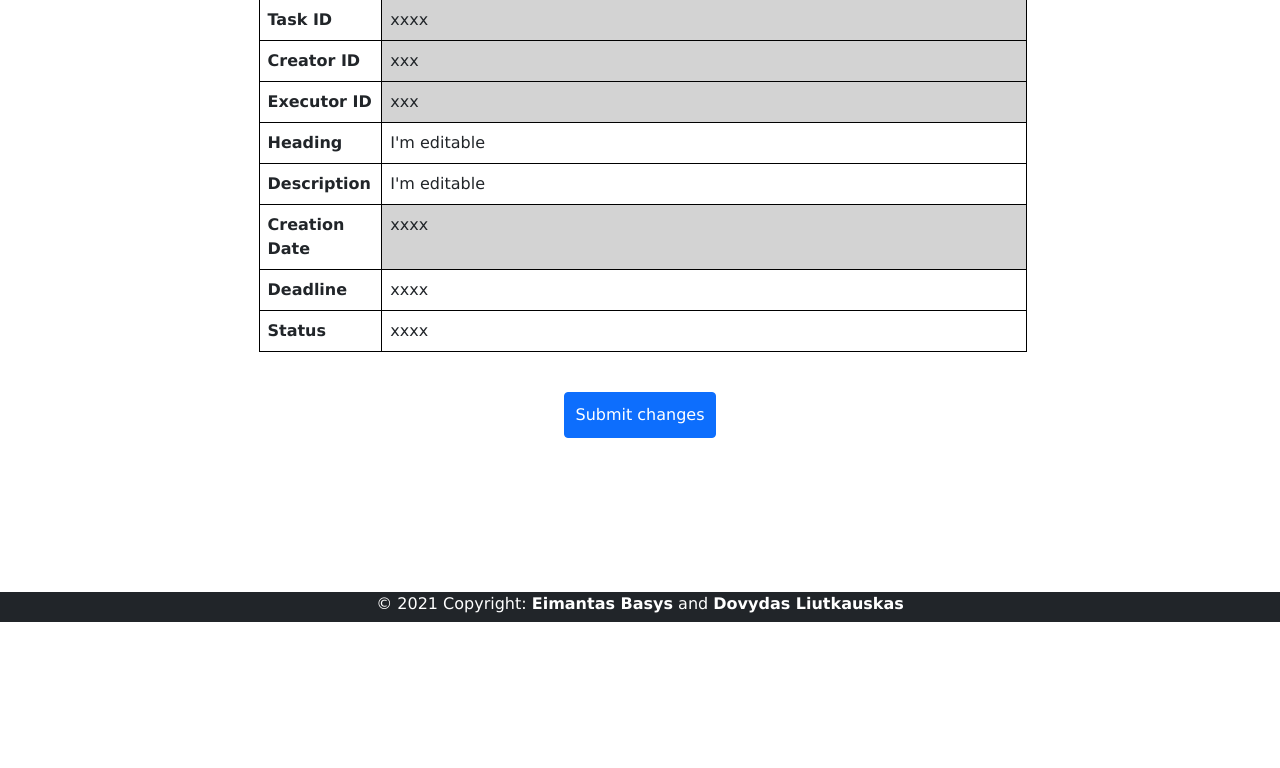
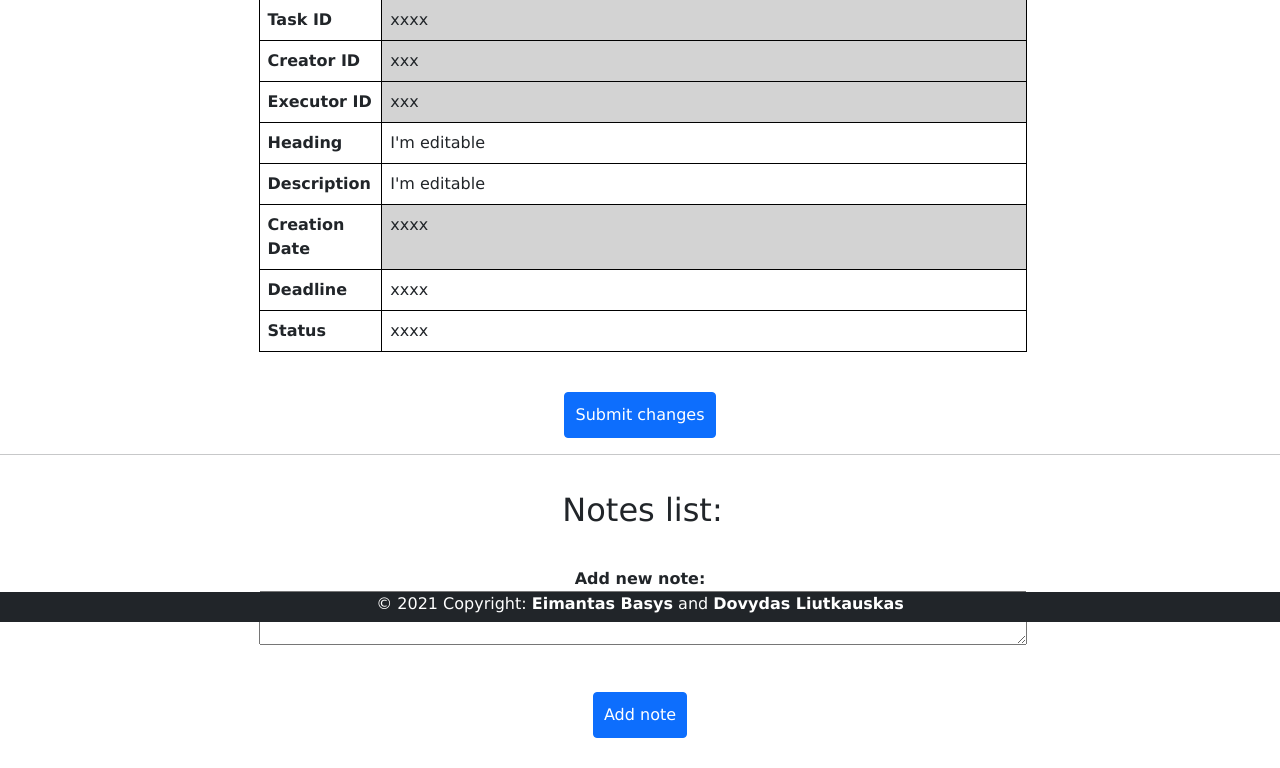
Before and after one commit to Eimantas93/TM, a Flask app: page /edit_task in a window 1280 px wide. Shown: the part 178-946 px from the top of the page. Before the commit the page ends 800 px from the top, so only its background shows below. Run offline with Flask 2, Linux system fonts and the light colour scheme.

Commit message:
Adding notes (not finished)

```diff
--- a/application.py
+++ b/application.py
@@ -10,21 +10,24 @@ app.config['SECRET_KEY'] = 'sessions'
 app.permanent_session_lifetime = timedelta(days=1)
 
 
-@app.route("/")
+@app.route("/", methods=["GET", "POST"])
 def index():
-    if session.get("user_id") is None:
-        return redirect("/login")
+    if request.method == "GET":
+        if session.get("user_id") is None:
+            return redirect("/login")
+        else:
+            # Connecting to DB
+            connection = sqlite3.connect('data.db')
+            db = connection.cursor()
+
+            # Getting data from tasks table, for current user (as creator and executor)
+            db.execute("SELECT * FROM tasks WHERE executor_id = ? OR creator_id = ?", (session["user_id"], session["user_id"],))
+            rows = db.fetchall()
+            # Passing all values to jinja
+            return render_template("index.html", rows=rows)
     else:
-        # Connecting to DB
-        connection = sqlite3.connect('data.db')
-        db = connection.cursor()
-
-        # Getting data from tasks table, for current user (as creator and executor)
-        db.execute("SELECT * FROM tasks WHERE executor_id = ? OR creator_id = ?", (session["user_id"], session["user_id"],))
-        rows = db.fetchall()
-        # Passing all values to jinja
-        return render_template("index.html", rows=rows)
-
+        taskID = request.form.get("taskID")
+        return render_template("edit_task.html", taskID=taskID) # NEED TO FIX THIS
 
 @app.route("/register", methods=["GET", "POST"])
 def register():
--- a/templates/edit_task.html
+++ b/templates/edit_task.html
@@ -43,14 +43,15 @@ Edit task
             <td class="borderr">xxxx</td>
         </tr>
     </table>
-    <div class="button">
     <button type="submit" class="btn btn-primary">Submit changes</button>
-    </div>
-    </form>
+    <hr>
+    <h2 class="pageTitle">Notes list:</h2>
+    <!-- Go through Notes.db list with loop -->
+<label>Add new note:</label>
+<div class="table">
+    <textarea placeholder="Type here..." type="text" name="note" style="width: 100%;"></textarea>
+</div>
+<button type="submit" class="btn btn-primary" style="margin-bottom: 30px;">Add note</button>
+</form>
 </center>
 {% endblock %}
-<table>
-    <tr><td><div contenteditable>I'm editable</div></td>
-    <td><div contenteditable>I'm also editable</div></td></tr>
-    <tr><td>I'm not editable</td></tr>
-</table>
```
